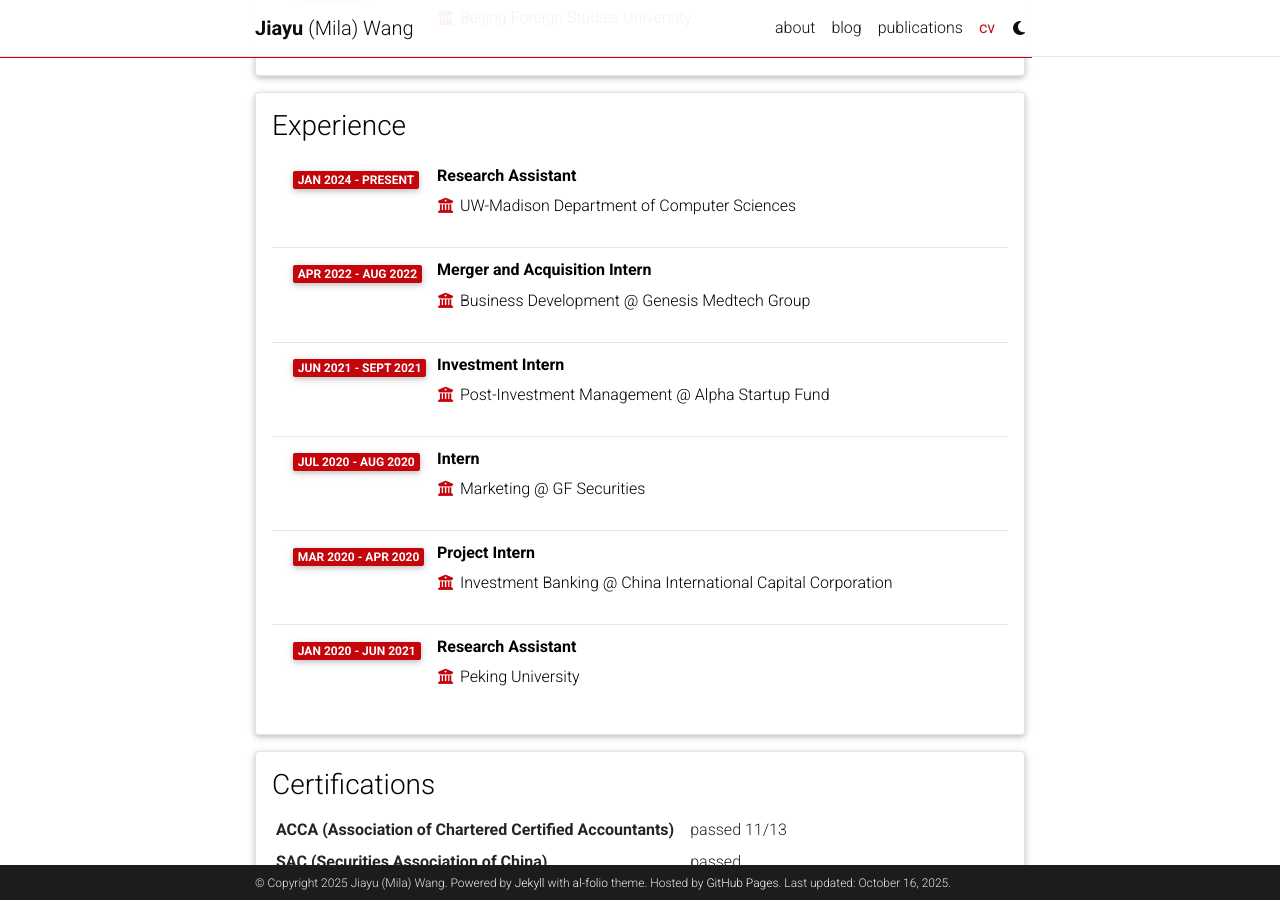
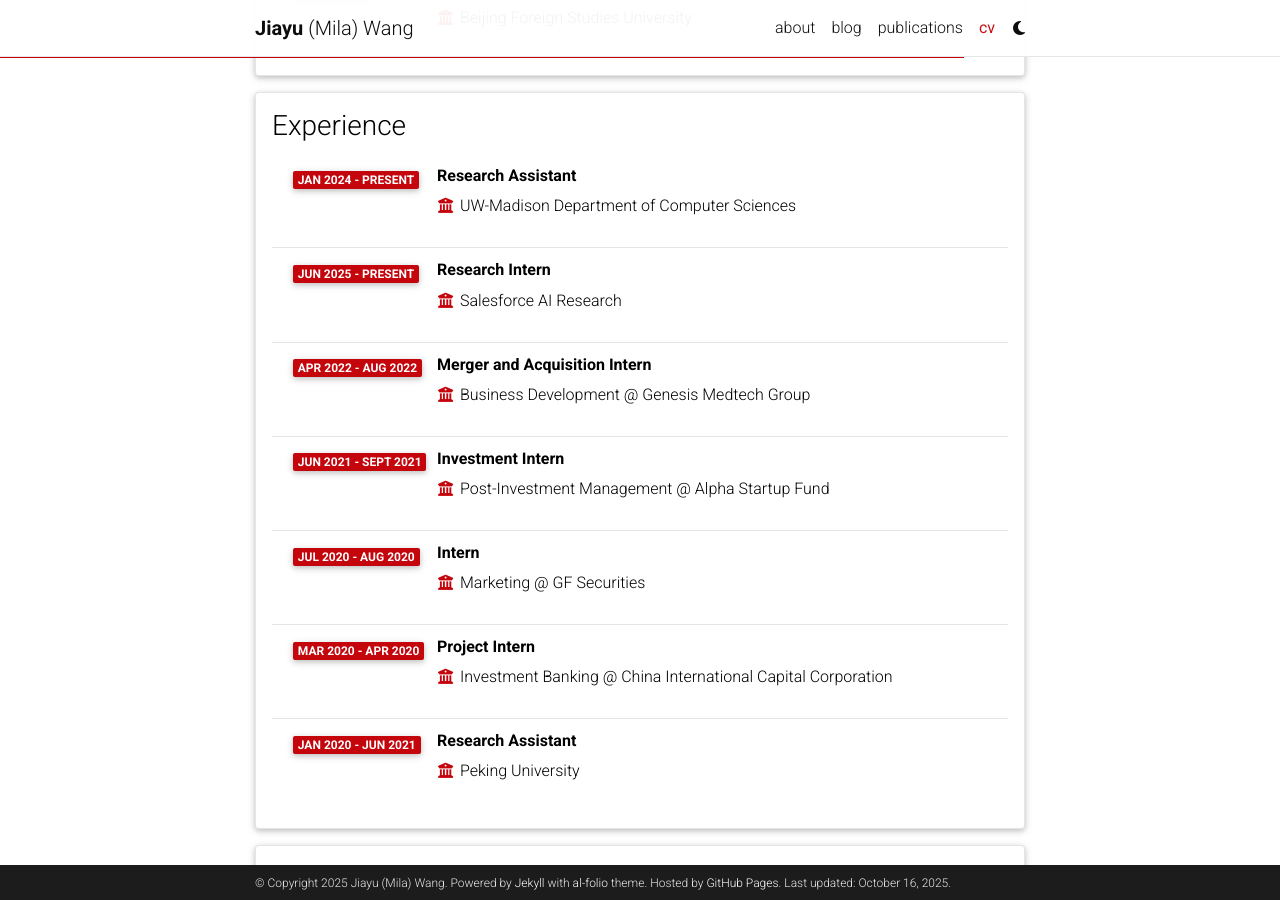
Before and after one commit to jiayuww/jiayuww.github.io, a Jekyll site: the page built from _pages/cv.md, in a window 1280 px wide and 900 px high, scrolled down 1092 px. Built offline with Jekyll 4.4.1, drawn with Linux system fonts in a browser that asks for light colours; nearby versions of some CDN libraries; comment, search, counter and statistics services are not loaded; a style sheet for code colours, icons or effects is not loaded.

Commit message:
update cv

```diff
--- a/_data/cv.yml
+++ b/_data/cv.yml
@@ -63,6 +63,9 @@
     - title: Research Assistant
       institution: UW-Madison Department of Computer Sciences
       year: Jan 2024 - Present
+    - title: Research Intern
+      institution: Salesforce AI Research
+      year: Jun 2025 - Present
       # description:
       #   - Description 1.
       #   - Description 2.
```
